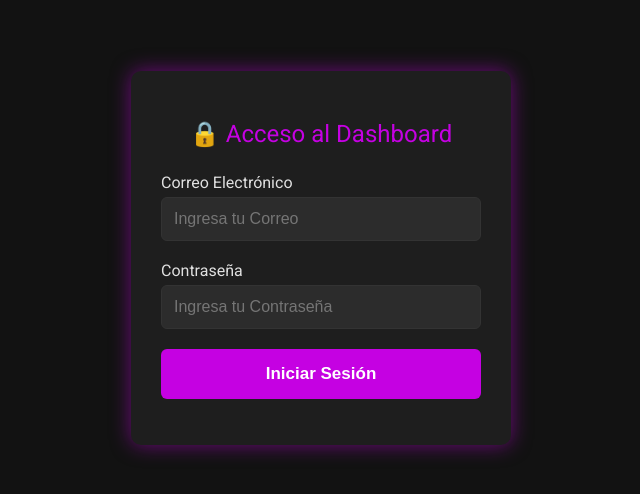
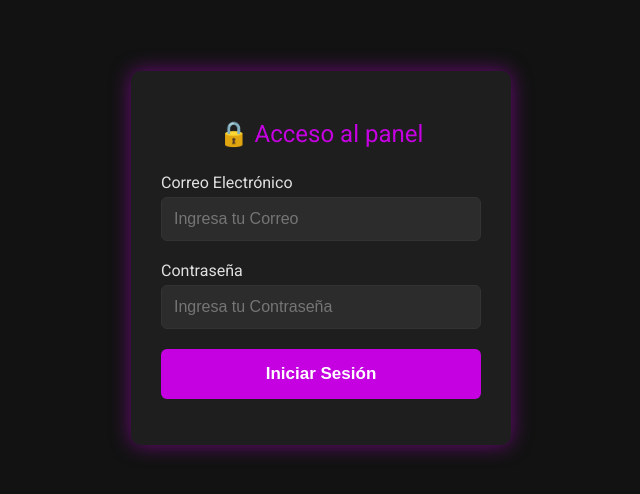
Before and after one commit to juancruzrv/ventas, a plain HTML site: page index.html in a window 1280 px wide. Shown: the part 162-656 px from the top of the page, without its empty margins (319-959 px from the left). Drawn offline with nearby package versions, Linux system fonts and the light colour scheme.

Commit message:
Update index.html

```diff
--- a/index.html
+++ b/index.html
@@ -3,14 +3,14 @@
 <head>
     <meta charset="UTF-8">
     <meta name="viewport" content="width=device-width, initial-scale=1.0">
-    <title>Acceso al Dashboard</title>
+    <title>Acceso al panel</title>
 
     <link rel="stylesheet" href="style.css">
 </head>
 <body class="login-page">
 
     <div class="login-container">
-        <h2>🔒 Acceso al Dashboard</h2>
+        <h2>🔒 Acceso al panel</h2>
 
         <form id="login-form">
 
```
